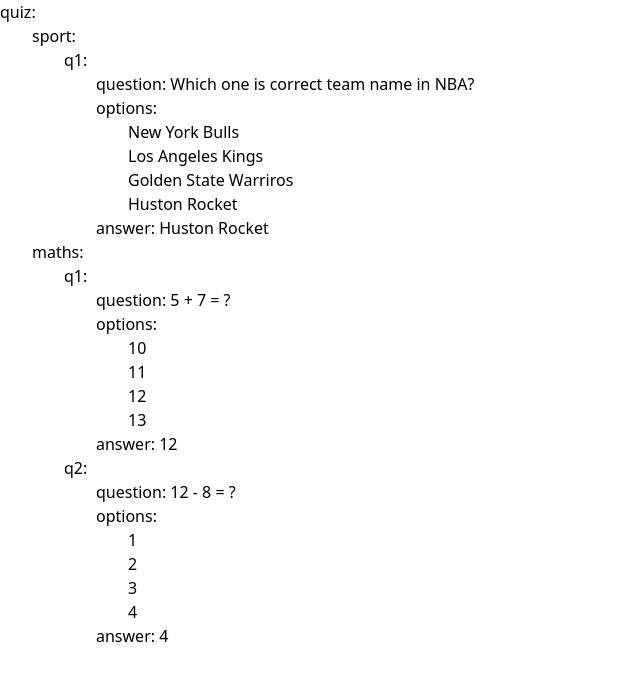
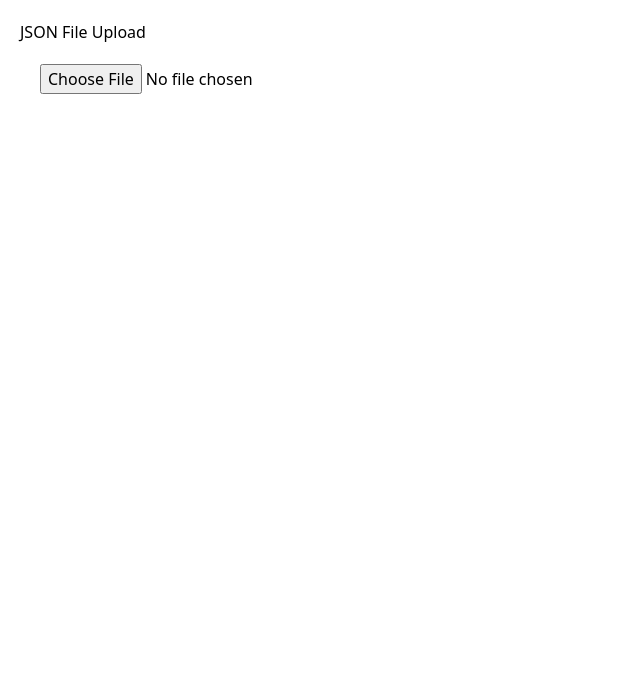
Before and after one commit to JFKongphop/json-view, a React (Vite) app: page / in a window 1280 px wide. Shown: the top 680 px of the page, without its empty margins (0-640 px from the left). Built offline with nearby package versions, Linux system fonts and the light colour scheme; the HTML template or start-up script is replaced by a standard one.

Commit message:
create json upload to text

```diff
--- a/src/App.tsx
+++ b/src/App.tsx
@@ -1,12 +1,14 @@
-import Render from "./component/json/Render";
-import { example } from "./constants/example_2";
+import JsonUpload from "./component/json/JsonUpload";
 
 const App = () => {
   return (
-    <div className="">
-      <Render json={example} />
+    <div className="App" style={{ padding: '20px' }}>
+      <header className="App-header">
+        <h1>JSON File Upload</h1>
+        <JsonUpload />
+      </header>
     </div>
-  )
+  );
 }
 
 export default App;
--- /dev/null
+++ b/src/component/json/JsonUpload.tsx
@@ -0,0 +1,49 @@
+import { JsonLine } from "@/type/type";
+import { iterate } from "@/utils/json-render";
+import { useState } from "react";
+
+const JsonUpload = () => {
+  const [fileContent, setFileContent] = useState<JsonLine[] | null>(null);
+
+  const handleFileUpload = (event: React.ChangeEvent<HTMLInputElement>) => {
+    const file = event.target.files?.[0];
+    if (file && file.type === 'application/json') {
+      const reader = new FileReader();
+      reader.onload = (e) => {
+        const content = e.target?.result as string;
+        try {
+          const jsonContent = JSON.parse(content);
+          setFileContent(iterate(jsonContent));
+        } catch (error) {
+          alert('Invalid JSON file');
+        }
+      };
+      reader.readAsText(file);
+    } else {
+      alert('Please upload a valid JSON file');
+    }
+  };
+
+  return (
+    <div style={{ padding: '20px' }}>
+      <input type="file" accept=".json" onChange={handleFileUpload} />
+      {fileContent && (
+        <div>
+          <h3>File Content:</h3>
+          {fileContent.map((line, index) => (
+            <div
+              key={index}
+              style={{
+                paddingLeft: `${line.indent * 20}px`
+              }}
+            >
+              {line.line}
+            </div>
+          ))}
+        </div>
+      )}
+    </div>
+  );
+};
+
+export default JsonUpload;
```
